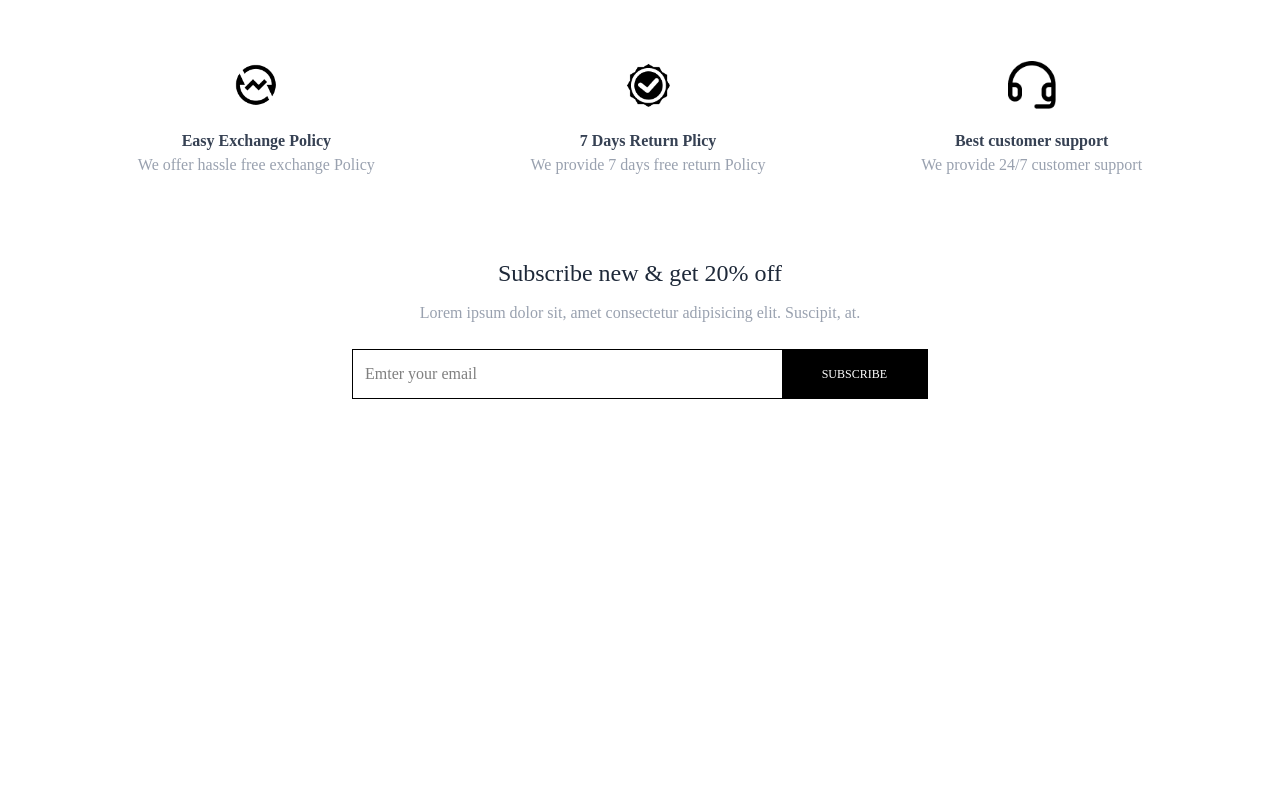
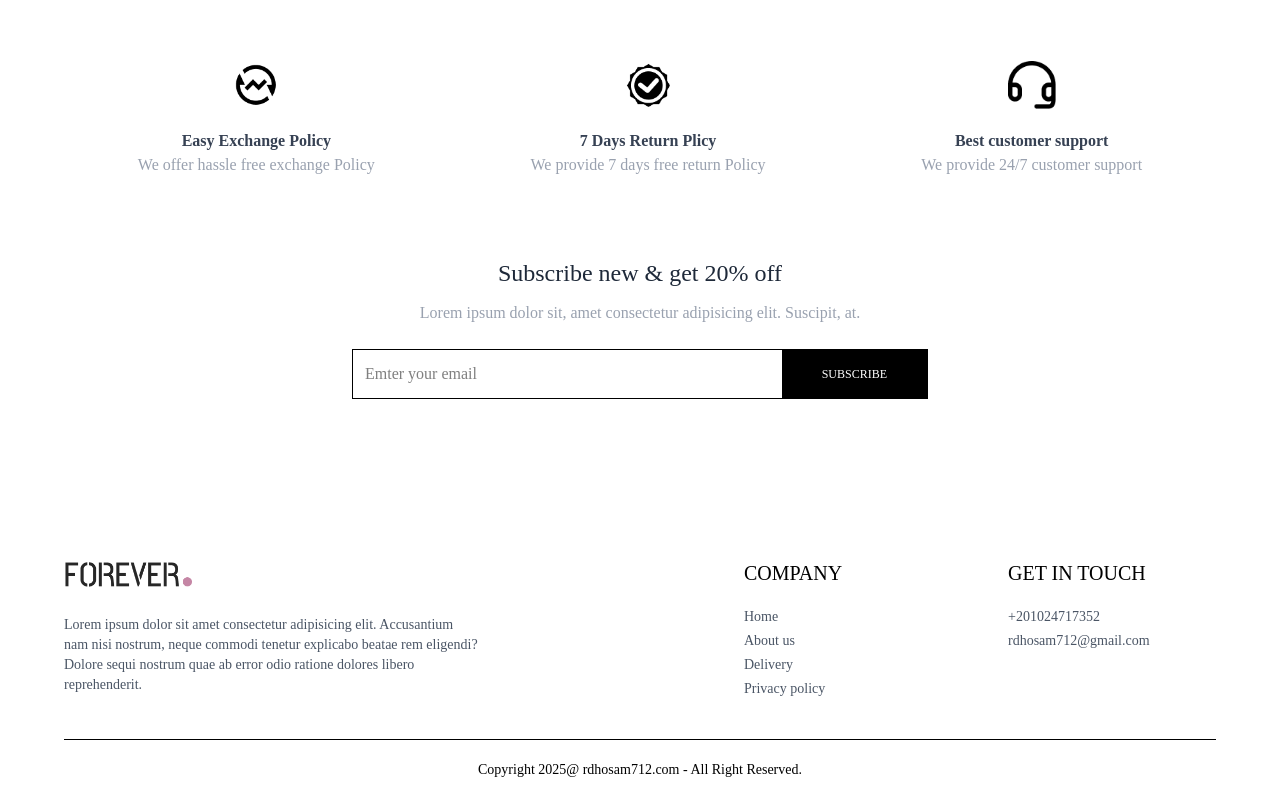
Before and after one commit to Hosamdiv/Educational-platform, a React (Vite) app: page / in a window 1280 px wide. Shown: the part 2261-3061 px from the top of the page. Before the commit the page ends 2684 px from the top, so only its background shows below. Built offline with nearby package versions, Linux system fonts and the light colour scheme.

Commit message:
update new 3

```diff
--- a/src/App.tsx
+++ b/src/App.tsx
@@ -1,11 +1,13 @@
 import { RouterProvider } from "react-router";
 import router from "./routes";
+import Footer from "./components/Footer";
 
 const App = () => {
   return (
     <>
       <div className="px-4 sm:px-[5vw] md:px-[7vm] lg:px-[9vm]">
         <RouterProvider router={router} />
+        <Footer />
       </div>
     </>
   );
--- /dev/null
+++ b/src/components/Footer.tsx
@@ -0,0 +1,40 @@
+import { assets } from "../assets/assets"
+
+const Footer = () => {
+    return (
+        <div>
+            <div className="flex flex-col sm:grid grid-cols-[3fr_1fr_1fr] gap-14 my-10 mt-40 text-sm">
+                <div >
+                    <img src={assets.logo} className="mb-5 w-32 " alt="logo" />
+                    <p className="w-full md:w-2/3 text-gray-600">
+                        Lorem ipsum dolor sit amet consectetur adipisicing elit. Accusantium nam nisi nostrum, neque commodi tenetur explicabo beatae rem eligendi? Dolore sequi nostrum quae ab error odio ratione dolores libero reprehenderit.
+                    </p>
+                </div>
+                <div>
+                    <p className="text-xl font-medium mb-5">COMPANY</p>
+                    <ul className="flex flex-col gap-1 text-gray-600">
+                        <li>Home</li>
+                        <li>About us</li>
+                        <li>Delivery</li>
+                        <li>Privacy policy</li>
+                    </ul>
+                </div>
+                <div>
+                    <p className="text-xl font-medium mb-5">GET IN TOUCH</p>
+                    <ul className="flex flex-col gap-1 text-gray-600">
+                        <li>+201024717352</li>
+                        <li>rdhosam712@gmail.com</li>
+                    </ul>
+                </div>
+            </div>
+            <div>
+                <hr />
+                <p className="py-5 text-sm text-center">
+                    Copyright 2025@ rdhosam712.com - All Right Reserved.
+                </p>
+            </div>
+        </div>
+    )
+}
+
+export default Footer
--- a/src/components/NewsletterBox.tsx
+++ b/src/components/NewsletterBox.tsx
@@ -1,12 +1,17 @@
 
 const NewsletterBox = () => {
+    const onSubmitHandler = (e: React.FormEvent<HTMLFormElement>) => {
+        e.preventDefault();
+    }
     return (
         <div className="text-center">
             <p className="text-2xl font-medium text-gray-800">Subscribe new & get 20% off</p>
             <p className="text-gray-400 mt-3">
                 Lorem ipsum dolor sit, amet consectetur adipisicing elit. Suscipit, at.
             </p>
-            <form className="w-full sm:w-1/2 flex items-center gap-3 mx-auto my-6 border pl-3">
+            <form
+                onSubmit={onSubmitHandler}
+                className="w-full sm:w-1/2 flex items-center gap-3 mx-auto my-6 border pl-3">
                 <input type="email" className="w-full sm:flex-1 outline-none" placeholder="Emter your email" />
                 <button className="bg-black text-white text-xs px-10 py-4">SUBSCRIBE</button>
             </form>
```
